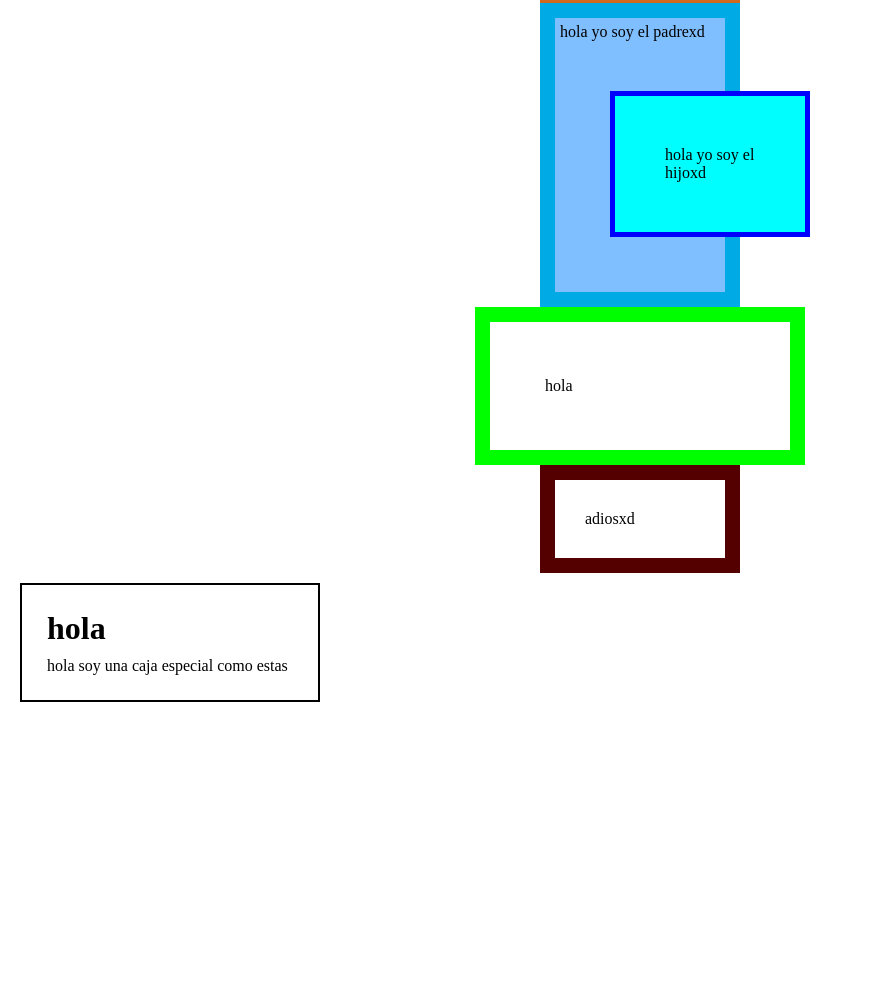
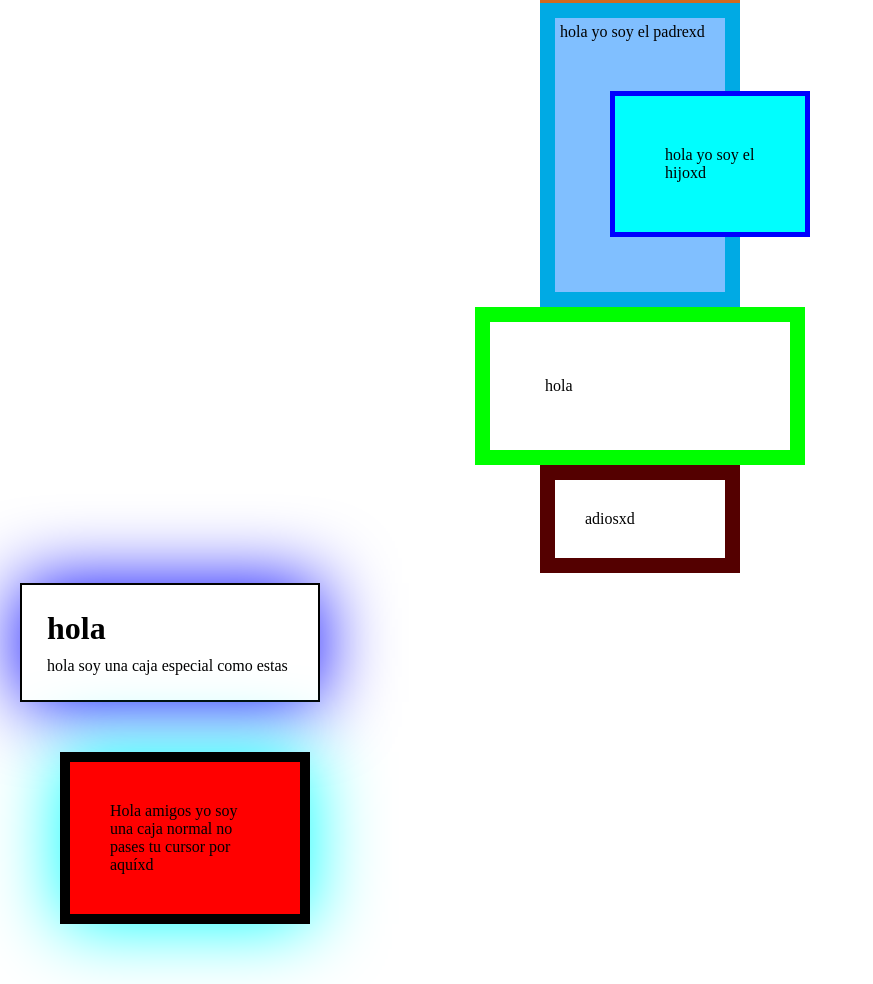
Before and after one commit to JesusIsKingYe/TP3WEB, a plain HTML site: page LAUTARO-MARTINEZ-4-4TPWEB3/index.html in a window 1280 px wide. Shown: the part 493-1477 px from the top of the page, without its empty margins (0-873 px from the left). Before the commit the page ends 1215 px from the top, so only its background shows below. Drawn offline with Linux system fonts and the light colour scheme.

Commit message:
Add files via upload

```diff
--- a/LAUTARO-MARTINEZ-4-4TPWEB3/index.html
+++ b/LAUTARO-MARTINEZ-4-4TPWEB3/index.html
@@ -37,5 +37,7 @@
         <h1>hola</h1>
         <p>hola soy una caja especial como estas</p>
     </div>
+
+    <div id="pseudo">Hola amigos yo soy una caja normal no pases tu cursor por aquíxd</div>
 </body>
 </html>
--- a/LAUTARO-MARTINEZ-4-4TPWEB3/styles.css
+++ b/LAUTARO-MARTINEZ-4-4TPWEB3/styles.css
@@ -3,7 +3,29 @@
     box-sizing: border-box;
     margin: auto
 }
+#pseudo {
+    /* l border, el margin, el box-shadow */
+    width: 250px;
+    border: solid 10px black;
+    margin: 50px;
+    box-shadow: 0 0 75px aqua;
+    background-color: red;
+    padding: 40px;
+    box-shadow: 50px white;
+}
 
+#pseudo:hover {
+   border: solid 50px gray;
+   margin: 5px;
+   box-shadow: 0 0 30px blue;
+   background-color: #00fe00;
+
+}
+
+#pseudo:active {
+    background-color: green;
+    border: solid 5px black;
+}
 #div1 {
     background-color: #fe0000;
     border: solid 1px black;
@@ -59,5 +81,5 @@
     padding: 20px;
     border: 2px solid black;
     margin: 10px;
-    box-shadow: 10px blue;
+    box-shadow: 0 0 75px blue;
 }
```
